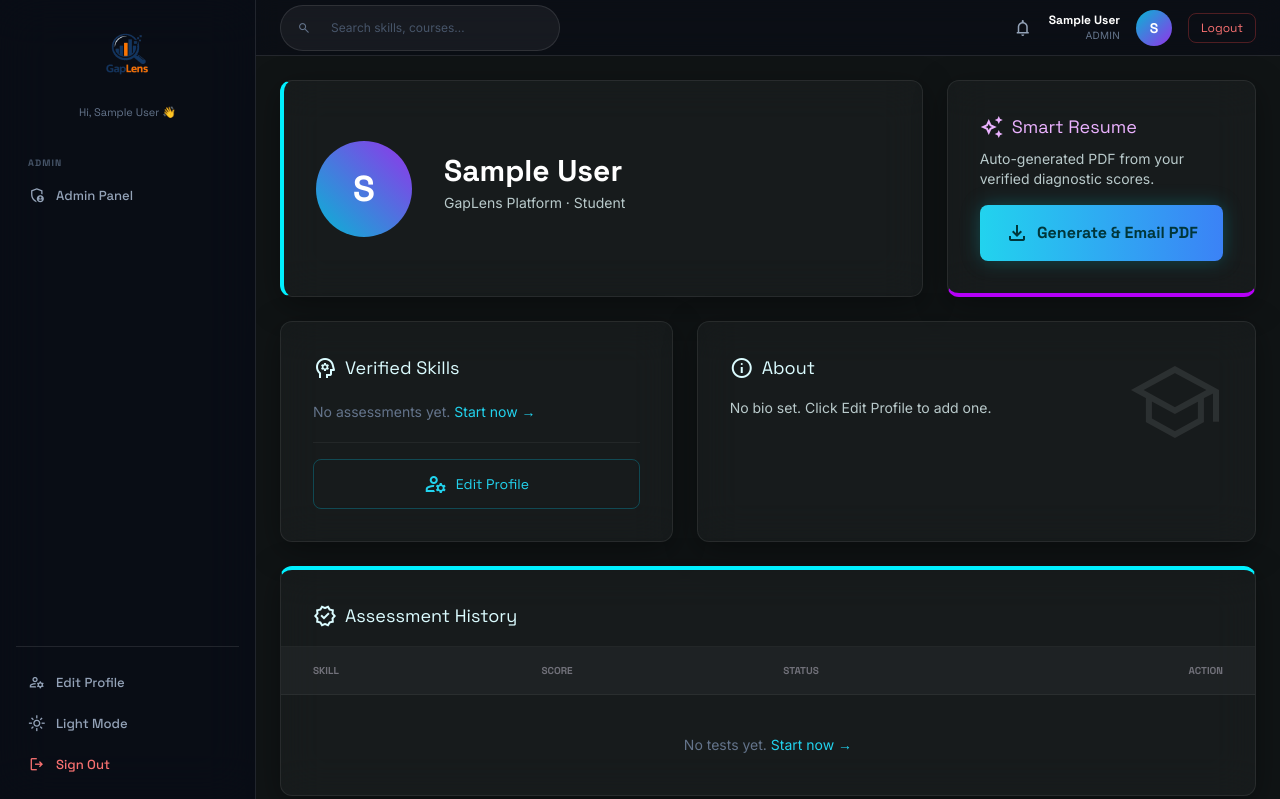
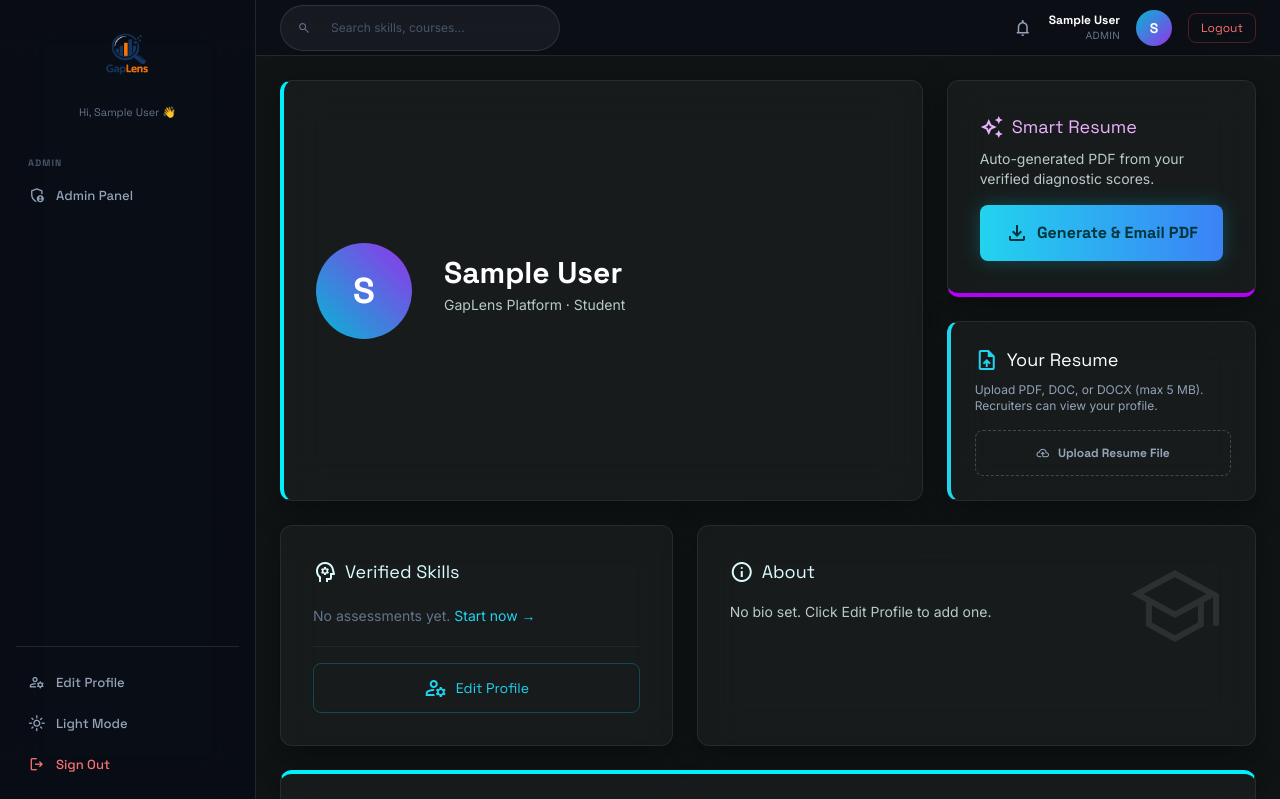
Before and after one commit to NAYAN-014/Gaplense-, a Flask app: template templates/student/student_profile_page.html in a window 1280 px wide. Shown: the top 799 px of the page. Run offline with Flask 3, Linux system fonts and the light colour scheme; the template is opened without the code that fills it, so the values that code supplies are empty; the visitor is signed in with stand-in values (Sample User, id 1); parts of the project's set-up code (start-up, migrations or seed data) failed here and were passed over; some libraries are stand-ins or nearby versions.

Commit message:
feat: resume upload (file + Google Drive) & all jobs visibility for students
- Add GridFS support for PDF/DOC/DOCX resume file uploads
- New routes: /upload-resume, /download-resume, /delete-resume
- Save Google Drive resume link in edit profile
- Show uploaded resume cards on profile and resume pages
- /jobs now fetches ALL recruiter jobs, sorts matched first
- Jobs page shows 'Best Match' badge and highlights matching skills

```diff
--- a/app.py
+++ b/app.py
@@ -1,8 +1,11 @@
-from flask import Flask, render_template, request, redirect, url_for, session, flash, jsonify
+from flask import Flask, render_template, request, redirect, url_for, session, flash, jsonify, send_file
 from pymongo import MongoClient
 from bson.objectid import ObjectId
 import os
 from dotenv import load_dotenv
+from werkzeug.utils import secure_filename
+from datetime import datetime
+import gridfs
 
 # Load .env before anything else
 load_dotenv()
@@ -20,6 +23,7 @@ db = client['gaplens']
 users_col     = db['users']
 results_col   = db['test_results']
 questions_col = db['questions']
+fs = gridfs.GridFS(db)  # GridFS for resume file storage
 
 # ── Google OAuth (Authlib) ────────────────────────────────────────────────────
 oauth = OAuth(app)
@@ -173,7 +177,8 @@ def edit_profile():
              'college':request.form.get('college',''),
              'skills':request.form.get('skills','').split(','),
              'bio':request.form.get('bio',''),
-             'linkedin':request.form.get('linkedin','')}
+             'linkedin':request.form.get('linkedin',''),
+             'google_drive_resume_link':request.form.get('google_drive_resume_link','')}
         users_col.update_one({'_id':ObjectId(session['user_id'])},{'$set':upd})
         session['name']=upd['name']
         flash('Profile updated!','success')
@@ -185,7 +190,20 @@ def jobs():
     if 'user_id' not in session or session.get('role')!='student':
         return redirect(url_for('login'))
     verified=[r['skill'] for r in results_col.find({'user_id':ObjectId(session['user_id']),'gap_identified':False})]
-    listings=list(db['jobs'].find({'required_skills':{'$in':verified}})) if verified else []
+    # Fetch ALL jobs posted by recruiters
+    all_jobs = list(db['jobs'].find().sort('_id', -1))
+    # Mark matched jobs and sort them first
+    matched_jobs = []
+    other_jobs = []
+    for job in all_jobs:
+        job_skills = set(job.get('required_skills', []))
+        if job_skills and any(v in job_skills for v in verified):
+            job['is_match'] = True
+            matched_jobs.append(job)
+        else:
+            job['is_match'] = False
+            other_jobs.append(job)
+    listings = matched_jobs + other_jobs
     return render_template('student/jobs.html',jobs=listings,skills=verified)
 
 @app.route('/video_recommendations')
@@ -245,8 +263,15 @@ def profile_management():
         return redirect(url_for('login'))
     user=users_col.find_one({'_id':ObjectId(session['user_id'])})
     results=list(results_col.find({'user_id':ObjectId(session['user_id'])}))
+    # Fetch uploaded resume info from GridFS if available
+    resume_file = None
+    if user.get('uploaded_resume_id'):
+        try:
+            resume_file = fs.get(ObjectId(user['uploaded_resume_id']))
+        except:
+            pass
     return render_template('student/profile_management.html',
-        user=user,results=results,badges=user.get('badges',[]))
+        user=user,results=results,badges=user.get('badges',[]),resume_file=resume_file)
 
 @app.route('/award_badge',methods=['POST'])
 def award_badge():
@@ -267,7 +292,14 @@ def student_profile():
         return redirect(url_for('login'))
     user    = users_col.find_one({'_id': ObjectId(session['user_id'])})
     results = list(results_col.find({'user_id': ObjectId(session['user_id'])}))
-    return render_template('student/student_profile_page.html', user=user, results=results)
+    # Fetch uploaded resume info from GridFS if available
+    resume_file = None
+    if user.get('uploaded_resume_id'):
+        try:
+            resume_file = fs.get(ObjectId(user['uploaded_resume_id']))
+        except:
+            pass
+    return render_template('student/student_profile_page.html', user=user, results=results, resume_file=resume_file)
 
 
 @app.route('/student/skill-map')
@@ -595,5 +627,125 @@ def generate_resume():
     return redirect(url_for('profile_management'))
 
 
+# ── RESUME UPLOAD / DOWNLOAD ──────────────────────────────────────────────────
+
+ALLOWED_RESUME_EXTENSIONS = {'pdf', 'doc', 'docx'}
+MAX_RESUME_SIZE = 5 * 1024 * 1024  # 5 MB
+
+
+def allowed_resume_file(filename):
+    return '.' in filename and filename.rsplit('.', 1)[1].lower() in ALLOWED_RESUME_EXTENSIONS
+
+
+@app.route('/upload-resume', methods=['POST'])
+def upload_resume():
+    """Student uploads a resume file (PDF/DOC/DOCX) stored in GridFS."""
+    if 'user_id' not in session or session.get('role') != 'student':
+        return redirect(url_for('login'))
+
+    if 'resume_file' not in request.files:
+        flash('No file selected.', 'error')
+        return redirect(url_for('student_profile'))
+
+    file = request.files['resume_file']
+    if file.filename == '':
+        flash('No file selected.', 'error')
+        return redirect(url_for('student_profile'))
+
+    if not allowed_resume_file(file.filename):
+        flash('Only PDF, DOC, or DOCX files are allowed.', 'error')
+        return redirect(url_for('student_profile'))
+
+    # Read file into memory to check size
+    file_data = file.read()
+    if len(file_data) > MAX_RESUME_SIZE:
+        flash('File size exceeds 5 MB limit.', 'error')
+        return redirect(url_for('student_profile'))
+
+    # Delete old resume from GridFS if exists
+    user = users_col.find_one({'_id': ObjectId(session['user_id'])})
+    old_id = user.get('uploaded_resume_id')
+    if old_id:
+        try:
+            fs.delete(ObjectId(old_id))
+        except:
+            pass
+
+    # Store new file in GridFS
+    filename = secure_filename(file.filename)
+    file_id = fs.put(
+        file_data,
+        filename=filename,
+        content_type=file.content_type or 'application/octet-stream',
+        upload_date=datetime.utcnow(),
+        user_id=ObjectId(session['user_id'])
+    )
+
+    # Update user record
+    users_col.update_one(
+        {'_id': ObjectId(session['user_id'])},
+        {'$set': {
+            'uploaded_resume_id': file_id,
+            'uploaded_resume_filename': filename,
+            'uploaded_resume_date': datetime.utcnow()
+        }}
+    )
+
+    flash(f'Resume "{filename}" uploaded successfully!', 'success')
+    return redirect(url_for('student_profile'))
+
+
+@app.route('/download-resume')
+def download_resume():
+    """Serve the student's uploaded resume file from GridFS."""
+    if 'user_id' not in session or session.get('role') != 'student':
+        return redirect(url_for('login'))
+
+    user = users_col.find_one({'_id': ObjectId(session['user_id'])})
+    file_id = user.get('uploaded_resume_id')
+    if not file_id:
+        flash('No resume uploaded yet.', 'error')
+        return redirect(url_for('student_profile'))
+
+    try:
+        grid_file = fs.get(ObjectId(file_id))
+        from io import BytesIO
+        return send_file(
+            BytesIO(grid_file.read()),
+            mimetype=grid_file.content_type or 'application/octet-stream',
+            as_attachment=True,
+            download_name=grid_file.filename
+        )
+    except Exception as e:
+        flash('Could not download resume.', 'error')
+        return redirect(url_for('student_profile'))
+
+
+@app.route('/delete-resume', methods=['POST'])
+def delete_resume():
+    """Remove the uploaded resume from GridFS and user record."""
+    if 'user_id' not in session or session.get('role') != 'student':
+        return redirect(url_for('login'))
+
+    user = users_col.find_one({'_id': ObjectId(session['user_id'])})
+    file_id = user.get('uploaded_resume_id')
+    if file_id:
+        try:
+            fs.delete(ObjectId(file_id))
+        except:
+            pass
+
+    users_col.update_one(
+        {'_id': ObjectId(session['user_id'])},
+        {'$unset': {
+            'uploaded_resume_id': '',
+            'uploaded_resume_filename': '',
+            'uploaded_resume_date': ''
+        }}
+    )
+    flash('Resume removed.', 'success')
+    return redirect(url_for('student_profile'))
+
+
 if __name__ == '__main__':
     app.run(debug=True, port=5000)
--- a/templates/student/edit_profile.html
+++ b/templates/student/edit_profile.html
@@ -28,6 +28,11 @@
         <label class="block text-xs font-['Space_Grotesk'] font-bold text-slate-400 uppercase tracking-wider mb-2">LinkedIn URL</label>
         <input name="linkedin" type="url" value="{{ user.linkedin or '' }}" class="w-full bg-surface-container border border-white/10 rounded-xl px-4 py-3 text-white text-sm font-['Inter'] outline-none focus:border-cyan-500/50" placeholder="https://linkedin.com/in/yourprofile"/>
       </div>
+      <div>
+        <label class="block text-xs font-['Space_Grotesk'] font-bold text-slate-400 uppercase tracking-wider mb-2">Google Drive Resume Link</label>
+        <input name="google_drive_resume_link" type="url" value="{{ user.google_drive_resume_link or '' }}" class="w-full bg-surface-container border border-white/10 rounded-xl px-4 py-3 text-white text-sm font-['Inter'] outline-none focus:border-cyan-500/50" placeholder="https://drive.google.com/file/d/your-resume-link/view"/>
+        <p class="text-slate-600 text-xs mt-1">Paste a public Google Drive sharing link to your resume.</p>
+      </div>
       <div class="flex gap-3 pt-2">
         <button type="submit" class="flex-1 py-3 bg-gradient-to-r from-cyan-500 to-blue-600 text-white font-['Space_Grotesk'] font-bold rounded-xl hover:brightness-110 transition-all flex items-center justify-center gap-2">
           <span class="material-symbols-outlined text-base">save</span>Save Changes
--- a/templates/student/student_profile_page.html
+++ b/templates/student/student_profile_page.html
@@ -17,12 +17,53 @@
   </div>
 </section>
 
-<section class="md:col-span-4 glass-card rounded-xl p-8 flex flex-col justify-between border-b-4 border-b-secondary-container">
-  <div><h3 class="font-['Space_Grotesk'] text-secondary text-lg mb-2 flex items-center gap-2"><span class="material-symbols-outlined">auto_awesome</span>Smart Resume</h3>
-  <p class="text-on-surface-variant text-sm mb-4">Auto-generated PDF from your verified diagnostic scores.</p></div>
-  <form method="POST" action="{{ url_for('generate_resume') }}">
-    <button type="submit" class="w-full bg-gradient-to-r from-cyan-400 to-blue-500 hover:brightness-110 text-on-primary font-['Space_Grotesk'] font-bold py-4 rounded-lg flex items-center justify-center gap-2 transition-all glow-cyan"><span class="material-symbols-outlined">download</span>Generate & Email PDF</button>
-  </form>
+<section class="md:col-span-4 space-y-6">
+  <!-- AI Resume -->
+  <div class="glass-card rounded-xl p-8 flex flex-col justify-between border-b-4 border-b-secondary-container">
+    <div><h3 class="font-['Space_Grotesk'] text-secondary text-lg mb-2 flex items-center gap-2"><span class="material-symbols-outlined">auto_awesome</span>Smart Resume</h3>
+    <p class="text-on-surface-variant text-sm mb-4">Auto-generated PDF from your verified diagnostic scores.</p></div>
+    <form method="POST" action="{{ url_for('generate_resume') }}">
+      <button type="submit" class="w-full bg-gradient-to-r from-cyan-400 to-blue-500 hover:brightness-110 text-on-primary font-['Space_Grotesk'] font-bold py-4 rounded-lg flex items-center justify-center gap-2 transition-all glow-cyan"><span class="material-symbols-outlined">download</span>Generate & Email PDF</button>
+    </form>
+  </div>
+
+  <!-- Uploaded Resume Card -->
+  <div class="glass-card rounded-xl p-6 border-l-4 border-l-cyan-400">
+    <h3 class="font-['Space_Grotesk'] text-white text-lg mb-2 flex items-center gap-2"><span class="material-symbols-outlined text-cyan-400">upload_file</span>Your Resume</h3>
+    <p class="text-slate-400 text-xs mb-4">Upload PDF, DOC, or DOCX (max 5 MB). Recruiters can view your profile.</p>
+
+    {% if user and user.get('uploaded_resume_id') %}
+      <div class="mb-4 p-3 rounded-xl bg-cyan-500/10 border border-cyan-500/20">
+        <div class="flex items-center justify-between">
+          <div class="flex items-center gap-2">
+            <span class="material-symbols-outlined text-cyan-400">description</span>
+            <span class="text-white text-sm truncate">{{ user.uploaded_resume_filename or 'Resume' }}</span>
+          </div>
+        </div>
+      </div>
+      <div class="flex gap-2">
+        <a href="{{ url_for('download_resume') }}" class="flex-1 py-2.5 bg-primary-container text-on-primary font-['Space_Grotesk'] font-bold rounded-lg text-center text-xs flex items-center justify-center gap-1.5 hover:brightness-110 transition-all"><span class="material-symbols-outlined text-sm">download</span>Download</a>
+        <form method="POST" action="{{ url_for('delete_resume') }}" class="flex-1">
+          <button type="submit" class="w-full py-2.5 border border-red-500/30 text-red-400 font-['Space_Grotesk'] font-bold rounded-lg text-center text-xs flex items-center justify-center gap-1.5 hover:bg-red-500/10 transition-all"><span class="material-symbols-outlined text-sm">delete</span>Remove</button>
+        </form>
+      </div>
+    {% endif %}
+
+    <form method="POST" action="{{ url_for('upload_resume') }}" enctype="multipart/form-data" class="mt-3">
+      <label class="block w-full cursor-pointer">
+        <input type="file" name="resume_file" accept=".pdf,.doc,.docx" class="hidden" onchange="this.form.submit()"/>
+        <div class="w-full py-3 border border-dashed border-white/20 rounded-lg text-slate-400 text-xs font-['Space_Grotesk'] font-bold flex items-center justify-center gap-2 hover:border-cyan-500/50 hover:text-cyan-400 transition-all">
+          <span class="material-symbols-outlined text-sm">cloud_upload</span>Upload Resume File
+        </div>
+      </label>
+    </form>
+
+    {% if user and user.get('google_drive_resume_link') %}
+      <a href="{{ user.google_drive_resume_link }}" target="_blank" class="mt-3 w-full py-2.5 border border-blue-500/30 text-blue-400 font-['Space_Grotesk'] font-bold rounded-lg text-center text-xs flex items-center justify-center gap-1.5 hover:bg-blue-500/10 transition-all">
+        <span class="material-symbols-outlined text-sm">link</span>Google Drive Resume
+      </a>
+    {% endif %}
+  </div>
 </section>
 
 <section class="md:col-span-5 glass-card rounded-xl p-8">
```
Also changed, not shown: Project_Documentation.md (added, +95 -0 lines), TODO.md (added, +11 -0 lines), templates/student/jobs.html (+17 -9 lines), templates/student/profile_management.html (+20 -0 lines).
